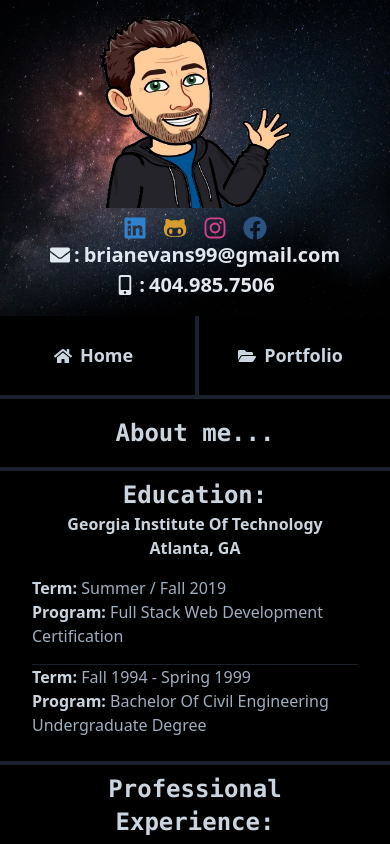
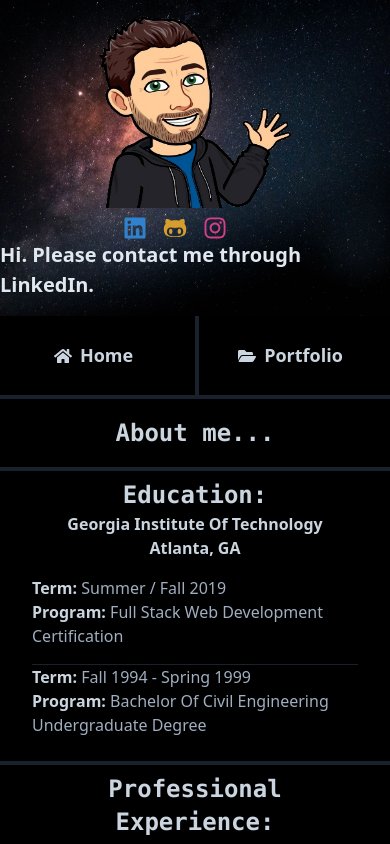
Before and after one commit to brianevans99/MyPortfolio, a React (Create React App) app in the folder client/: page /resume in a window 390 px wide. Shown: the top 844 px of the page. Built offline with nearby package versions, Linux system fonts and the light colour scheme.

Commit message:
removed phone and email data

```diff
--- a/client/src/components/Social/Social.js
+++ b/client/src/components/Social/Social.js
@@ -29,7 +29,10 @@ export default function Social() {
   return (
     <Fragment>
       <ul className='grid gap-4 grid-cols-4 text-xl pt-2'>{socialIcons}</ul>
-      <ul className='font-semibold text-xl text-gray-300'>{contactInfo}</ul>
+      {/* <ul className='font-semibold text-xl text-gray-300'>{contactInfo}</ul> */}
+      <ul className='font-semibold text-xl text-gray-300'>
+        Hi. Please contact me through LinkedIn.
+      </ul>
     </Fragment>
   )
 }
--- a/client/src/components/Social/SocialData.js
+++ b/client/src/components/Social/SocialData.js
@@ -1,5 +1,12 @@
 import React from 'react'
-import { FaLinkedin, FaGithubAlt, FaInstagram, FaFacebook, FaEnvelope, FaMobileAlt } from "react-icons/fa"
+import {
+  FaLinkedin,
+  FaGithubAlt,
+  FaInstagram,
+  FaFacebook,
+  FaEnvelope,
+  FaMobileAlt,
+} from 'react-icons/fa'
 
 export default {
   socialIcons: [
@@ -7,37 +14,31 @@ export default {
       id: 1,
       icon: <FaLinkedin />,
       link: 'https://www.linkedin.com/in/brianevans99',
-            anchor: 'text-blue-600 hover:text-blue-700'
+      anchor: 'text-blue-600 hover:text-blue-700',
     },
     {
       id: 2,
       icon: <FaGithubAlt />,
       link: 'https://www.github.com/brianevans99',
-            anchor: 'text-yellow-600 hover:text-yellow-700'
+      anchor: 'text-yellow-600 hover:text-yellow-700',
     },
     {
       id: 3,
       icon: <FaInstagram />,
       link: 'https://www.instagram.com/brian_evans99',
-            anchor: 'text-pink-600 hover:text-pink-700'
+      anchor: 'text-pink-600 hover:text-pink-700',
     },
-        {
-            id: 4,
-            icon: <FaFacebook />,
-            link: 'https://www.facebook.com/brianevans99',
-            anchor: 'text-blue-800 hover:text-blue-900'
-        }
   ],
   contactInfo: [
     {
       id: 1,
       icon: <FaEnvelope />,
-            text: 'brianevans99@gmail.com'
+      text: 'brianevans99@gmail.com',
     },
     {
       id: 2,
       icon: <FaMobileAlt />,
-            text: '404.985.7506'
+      text: '404.985.7506',
     },
-    ]
+  ],
 }
```
Lines whose indentation alone changed are shown as unchanged.
